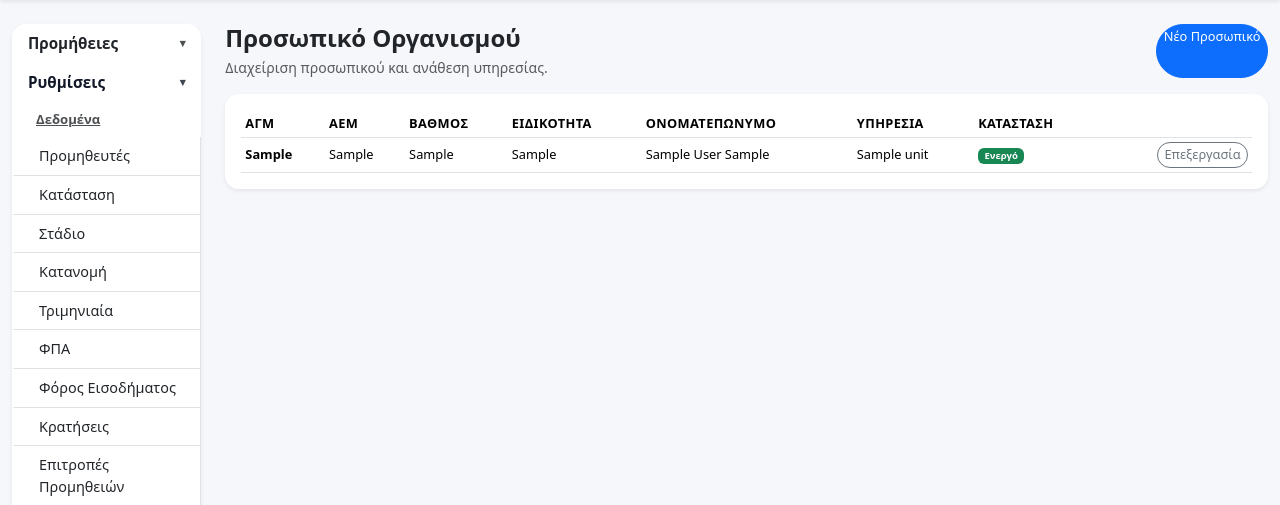
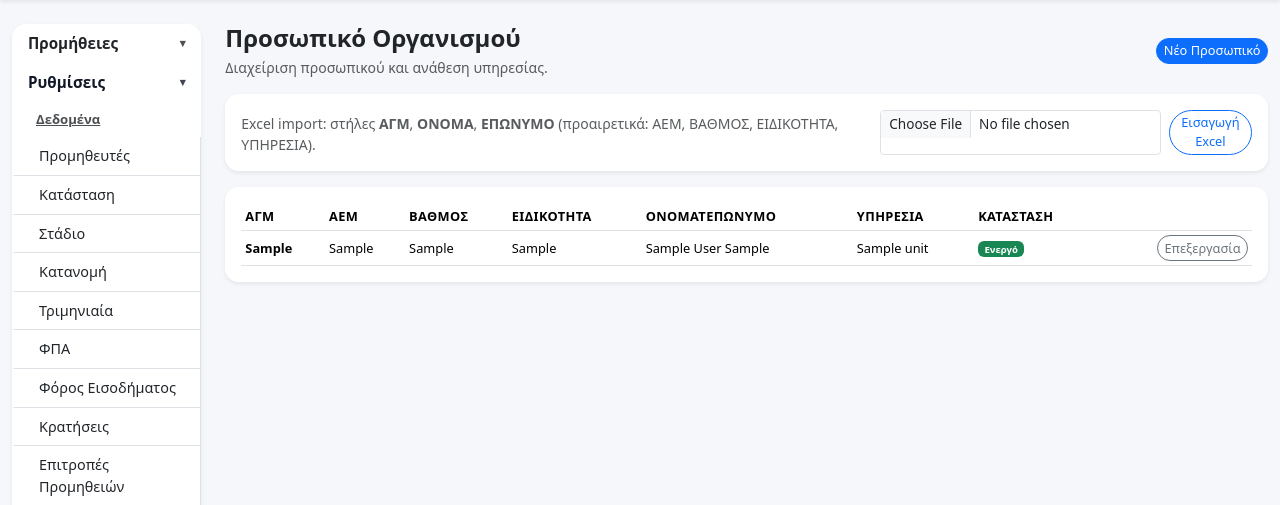
Before and after one commit to XristosAndreopo/invoice-procurement-management, a Flask app: page /admin/personnel in a window 1280 px wide. Shown: the part 56-561 px from the top of the page. Run offline with Flask 3, Linux system fonts and the light colour scheme; a user stored in the database is signed in; tables that the repository leaves empty hold one stand-in row (values such as "Sample post").

Commit message:
made import from excel for personel

```diff
--- a/app/blueprints/admin/routes.py
+++ b/app/blueprints/admin/routes.py
@@ -12,6 +12,15 @@
 - Personnel can be assigned to a ServiceUnit (needed for handler filtering)
 - Audit logging for CREATE / UPDATE
 
+NEW:
+- Excel import for Personnel (admin-only).
+  Headers (Greek preferred):
+    - ΑΓΜ (required)
+    - ΟΝΟΜΑ (required)
+    - ΕΠΩΝΥΜΟ (required)
+    - ΑΕΜ, ΒΑΘΜΟΣ, ΕΙΔΙΚΟΤΗΤΑ (optional)
+    - ΥΠΗΡΕΣΙΑ (optional): matches ServiceUnit by code OR short_name OR description
+
 NOTES:
 - UI is never trusted. All validations happen server-side.
 - Audit must be recorded in the same transaction as the data change.
@@ -22,6 +31,7 @@
 
 from functools import wraps
 from typing import Optional
+import unicodedata
 
 from flask import (
     Blueprint,
@@ -91,6 +101,60 @@
     return ServiceUnit.query.get(service_unit_id) is not None
 
 
+def _normalize_header(text: str) -> str:
+    """
+    Normalize Excel headers:
+    - lowercase
+    - trim spaces
+    - remove diacritics (e.g. Περιγραφή == Περιγραφη)
+    """
+    if text is None:
+        return ""
+    s = " ".join(str(text).strip().lower().split())
+    s = "".join(ch for ch in unicodedata.normalize("NFD", s) if unicodedata.category(ch) != "Mn")
+    return s
+
+
+def _safe_str(v) -> str:
+    """Convert excel cell to trimmed string."""
+    if v is None:
+        return ""
+    return str(v).strip()
+
+
+def _match_service_unit(service_value: str) -> Optional[ServiceUnit]:
+    """
+    Match service unit from a text value.
+
+    Tries (case-insensitive):
+    - code
+    - short_name
+    - description
+    """
+    sv = service_value.strip()
+    if not sv:
+        return None
+
+    # try exact-ish matches in order
+    q = ServiceUnit.query
+    # code match
+    su = q.filter(ServiceUnit.code.isnot(None)).filter(ServiceUnit.code.ilike(sv)).first()
+    if su:
+        return su
+
+    # short_name match
+    su = q.filter(ServiceUnit.short_name.isnot(None)).filter(ServiceUnit.short_name.ilike(sv)).first()
+    if su:
+        return su
+
+    # description match
+    su = q.filter(ServiceUnit.description.ilike(sv)).first()
+    if su:
+        return su
+
+    return None
+
+
 # -------------------------------------------------------
 # PERSONNEL LIST
 # -------------------------------------------------------
@@ -108,6 +172,153 @@
     )
 
     return render_template("admin/personnel_list.html", personnel=personnel)
+
+
+# -------------------------------------------------------
+# IMPORT PERSONNEL (EXCEL) - ADMIN ONLY
+# -------------------------------------------------------
+@admin_bp.route("/personnel/import", methods=["POST"])
+@login_required
+@admin_required
+def import_personnel():
+    """
+    Import Personnel from Excel (admin-only).
+
+    Required columns:
+    - ΑΓΜ
+    - ΟΝΟΜΑ
+    - ΕΠΩΝΥΜΟ
+
+    Optional columns:
+    - ΑΕΜ
+    - ΒΑΘΜΟΣ
+    - ΕΙΔΙΚΟΤΗΤΑ
+    - ΥΠΗΡΕΣΙΑ (matches ServiceUnit by code OR short_name OR description)
+
+    Rules:
+    - Skip rows missing required fields
+    - Skip rows with AGM already existing in DB
+    - All imported personnel are is_active=True by default
+    - Audit CREATE per inserted Personnel
+    """
+    file = request.files.get("file")
+    if not file or not file.filename:
+        flash("Δεν επιλέχθηκε αρχείο.", "danger")
+        return redirect(url_for("admin.personnel_list"))
+
+    filename = (file.filename or "").lower()
+    if not filename.endswith(".xlsx"):
+        flash("Επιτρέπεται μόνο αρχείο .xlsx", "danger")
+        return redirect(url_for("admin.personnel_list"))
+
+    try:
+        import openpyxl
+        wb = openpyxl.load_workbook(file, data_only=True)
+        ws = wb.active
+    except Exception:
+        flash("Αποτυχία ανάγνωσης Excel. Ελέγξτε το αρχείο.", "danger")
+        return redirect(url_for("admin.personnel_list"))
+
+    # Header row
+    try:
+        header_cells = [c.value for c in next(ws.iter_rows(min_row=1, max_row=1))]
+    except StopIteration:
+        flash("Το Excel είναι κενό.", "danger")
+        return redirect(url_for("admin.personnel_list"))
+
+    headers = [str(h).strip() if h is not None else "" for h in header_cells]
+    idx_map = {_normalize_header(h): i for i, h in enumerate(headers) if _normalize_header(h)}
+
+    # Greek + fallback english
+    agm_idx = idx_map.get("αγμ", idx_map.get("agm"))
+    first_idx = idx_map.get("ονομα", idx_map.get("first name", idx_map.get("first_name")))
+    last_idx = idx_map.get("επωνυμο", idx_map.get("last name", idx_map.get("last_name")))
+
+    aem_idx = idx_map.get("αεμ", idx_map.get("aem"))
+    rank_idx = idx_map.get("βαθμος", idx_map.get("rank"))
+    spec_idx = idx_map.get("ειδικοτητα", idx_map.get("specialty"))
+    service_idx = idx_map.get("υπηρεσια", idx_map.get("service"))
+
+    if agm_idx is None or first_idx is None or last_idx is None:
+        flash("Το Excel πρέπει να έχει στήλες: ΑΓΜ, ΟΝΟΜΑ, ΕΠΩΝΥΜΟ (1η γραμμή).", "danger")
+        return redirect(url_for("admin.personnel_list"))
+
+    inserted_people: list[Personnel] = []
+    skipped_missing = 0
+    skipped_duplicate = 0
+    skipped_bad_service = 0
+
+    for row in ws.iter_rows(min_row=2, values_only=True):
+        # Safe indexing
+        def _cell(i: Optional[int]):
+            if i is None:
+                return None
+            if i >= len(row):
+                return None
+            return row[i]
+
+        agm = _safe_str(_cell(agm_idx))
+        first_name = _safe_str(_cell(first_idx))
+        last_name = _safe_str(_cell(last_idx))
+
+        if not agm or not first_name or not last_name:
+            skipped_missing += 1
+            continue
+
+        # Unique AGM
+        if Personnel.query.filter_by(agm=agm).first():
+            skipped_duplicate += 1
+            continue
+
+        aem = _safe_str(_cell(aem_idx)) or None
+        rank = _safe_str(_cell(rank_idx)) or None
+        specialty = _safe_str(_cell(spec_idx)) or None
+
+        service_unit_id = None
+        if service_idx is not None:
+            service_val = _safe_str(_cell(service_idx))
+            if service_val:
+                su = _match_service_unit(service_val)
+                if not su:
+                    skipped_bad_service += 1
+                    continue
+                service_unit_id = su.id
+
+        person = Personnel(
+            agm=agm,
+            aem=aem,
+            rank=rank,
+            specialty=specialty,
+            first_name=first_name,
+            last_name=last_name,
+            is_active=True,
+            service_unit_id=service_unit_id,
+        )
+        db.session.add(person)
+        inserted_people.append(person)
+
+    if not inserted_people:
+        flash(
+            "Δεν εισήχθησαν εγγραφές. "
+            "Ελέγξτε required πεδία/διπλότυπα/Υπηρεσία.",
+            "warning",
+        )
+        return redirect(url_for("admin.personnel_list"))
+
+    db.session.flush()
+
+    for person in inserted_people:
+        log_action(person, "CREATE", before=None, after=serialize_model(person))
+
+    db.session.commit()
+
+    flash(
+        f"Εισαγωγή ολοκληρώθηκε: {len(inserted_people)} νέες εγγραφές. "
+        f"Παραλείφθηκαν: {skipped_missing} (ελλιπή), {skipped_duplicate} (διπλότυπα ΑΓΜ), "
+        f"{skipped_bad_service} (μη έγκυρη Υπηρεσία).",
+        "success",
+    )
+    return redirect(url_for("admin.personnel_list"))
 
 
 # -------------------------------------------------------
@@ -154,7 +365,6 @@
             service_unit_id=service_unit_id,
         )
 
-        # Transaction: add -> flush (id exists) -> audit -> commit (once)
         db.session.add(person)
         db.session.flush()
 
@@ -211,7 +421,6 @@
             flash("ΑΓΜ, Όνομα και Επώνυμο είναι υποχρεωτικά.", "danger")
             return redirect(url_for("admin.edit_personnel", personnel_id=person.id))
 
-        # AGM unique check excluding self
         existing = Personnel.query.filter(Personnel.agm == agm, Personnel.id != person.id).first()
         if existing:
             flash("Υπάρχει ήδη προσωπικό με αυτό το ΑΓΜ.", "danger")
@@ -221,7 +430,6 @@
             flash("Μη έγκυρη υπηρεσία.", "danger")
             return redirect(url_for("admin.edit_personnel", personnel_id=person.id))
 
-        # Apply updates
         person.agm = agm
         person.aem = aem or None
         person.rank = rank or None
@@ -231,7 +439,6 @@
         person.service_unit_id = service_unit_id
         person.is_active = is_active
 
-        # Transaction: flush -> audit -> commit (once)
         db.session.flush()
         log_action(person, "UPDATE", before=before_snapshot, after=serialize_model(person))
         db.session.commit()
--- a/app/templates/admin/personnel_list.html
+++ b/app/templates/admin/personnel_list.html
@@ -1,14 +1,36 @@
 {% extends "base.html" %}
 
 {% block content %}
-<div class="d-flex justify-content-between mb-3">
+<div class="d-flex justify-content-between align-items-start align-items-md-center mb-3 flex-column flex-md-row gap-2">
   <div>
     <h1 class="h4 fw-bold mb-1">Προσωπικό Οργανισμού</h1>
     <div class="text-muted small">Διαχείριση προσωπικού και ανάθεση υπηρεσίας.</div>
   </div>
-  <a href="{{ url_for('admin.create_personnel') }}" class="btn btn-primary btn-sm">
-    Νέο Προσωπικό
-  </a>
+
+  <div class="d-flex gap-2 align-items-center flex-wrap">
+    <a href="{{ url_for('admin.create_personnel') }}" class="btn btn-primary btn-sm">
+      Νέο Προσωπικό
+    </a>
+  </div>
+</div>
+
+<div class="card glass-card shadow-sm border-0 mb-3">
+  <div class="card-body">
+    <div class="d-flex flex-column flex-md-row align-items-start align-items-md-end justify-content-between gap-2">
+      <div class="small text-muted">
+        Excel import: στήλες <span class="fw-semibold">ΑΓΜ</span>, <span class="fw-semibold">ΟΝΟΜΑ</span>, <span class="fw-semibold">ΕΠΩΝΥΜΟ</span>
+        (προαιρετικά: ΑΕΜ, ΒΑΘΜΟΣ, ΕΙΔΙΚΟΤΗΤΑ, ΥΠΗΡΕΣΙΑ).
+      </div>
+
+      <form method="post" action="{{ url_for('admin.import_personnel') }}" enctype="multipart/form-data" class="d-flex gap-2">
+        <input type="hidden" name="csrf_token" value="{{ csrf_token() }}">
+        <input type="file" name="file" accept=".xlsx" class="form-control form-control-sm" required>
+        <button class="btn btn-outline-primary btn-sm">
+          Εισαγωγή Excel
+        </button>
+      </form>
+    </div>
+  </div>
 </div>
 
 <div class="card glass-card shadow-sm border-0">
```
